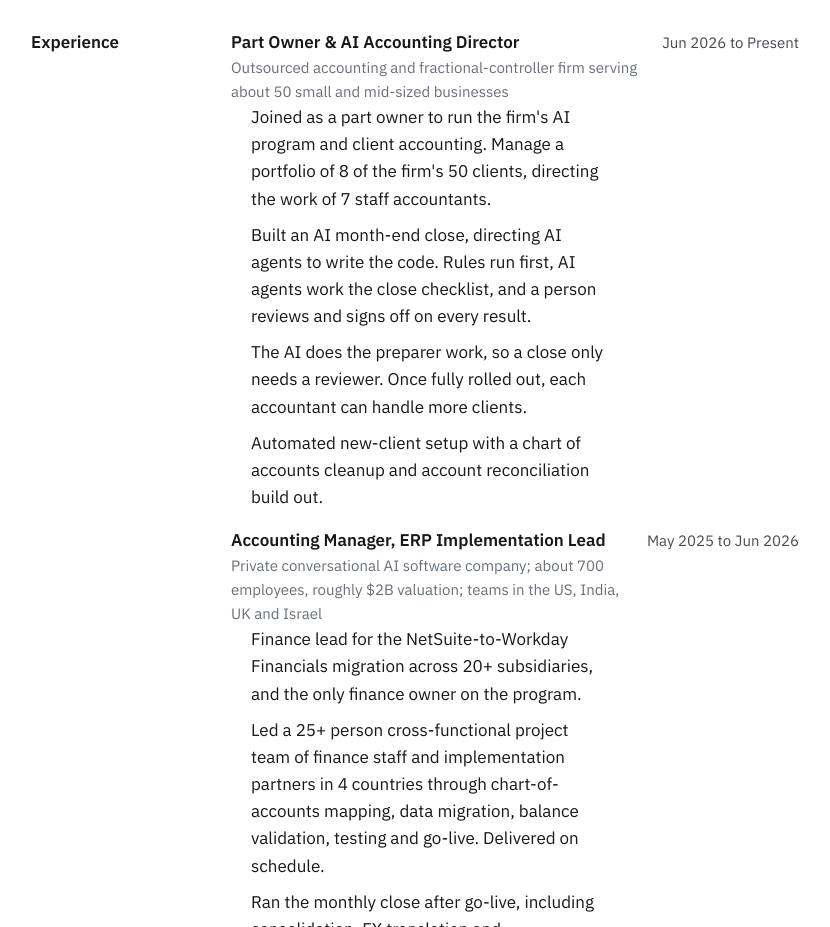
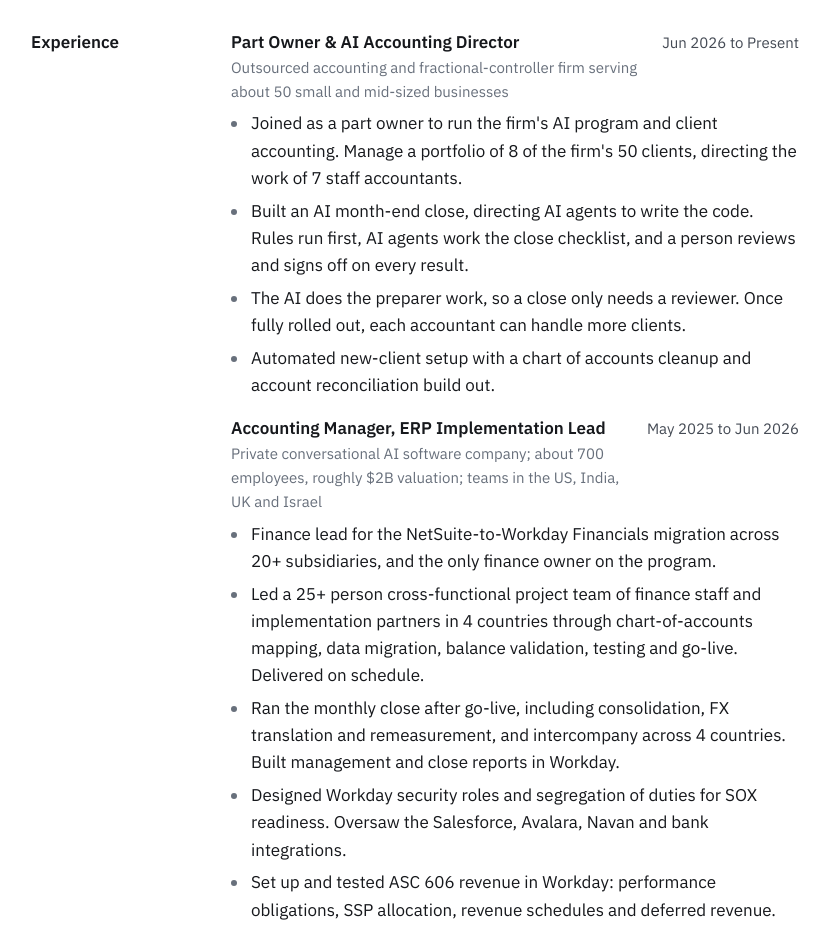
Before and after one commit to alvy1111/alvy1111.github.io, a plain HTML site: page index.html in a window 1280 px wide. Shown: the part 2229-3156 px from the top of the page, without its empty margins (225-1055 px from the left). Drawn offline with Linux system fonts and the light colour scheme.

Commit message:
Bullets under each role

```diff
--- a/assets/home-plain.css
+++ b/assets/home-plain.css
@@ -18,3 +18,5 @@
 }
 
 .contact-lines { list-style: none; padding: 0; display: grid; gap: .3rem; }
+.roles .roles__bullets { grid-column: 1 / -1; list-style: disc; padding-left: 1.1rem; margin: .4rem 0 0; gap: .35rem; }
+.roles .roles__bullets li { display: list-item; }
--- a/index.html
+++ b/index.html
@@ -16,7 +16,7 @@
 <meta property="og:description" content="Tyler Alvino, CPA, MBA. Accounting manager and ERP lead in Las Vegas. I built Close Desk, a tool that does the prep work for a month-end close.">
 <link rel="icon" href="assets/favicon.svg" type="image/svg+xml">
 <link rel="preload" href="assets/ibm-plex-sans.woff2" as="font" type="font/woff2" crossorigin>
-<link rel="stylesheet" href="assets/site.css?v=bdb60d77">
+<link rel="stylesheet" href="assets/site.css?v=be3e5910">
 <script src="assets/theme.js?v=4c1b017d"></script>
 </head>
 <body>
@@ -47,7 +47,7 @@
   </div>
 </header>
 <main id="main">
-<link rel="stylesheet" href="assets/home-plain.css?v=bdb60d77">
+<link rel="stylesheet" href="assets/home-plain.css?v=be3e5910">
 <div class="wrap page">
 
 <header class="intro">
```
Also changed, not shown: 404.html (+1 -1 lines), close-demo.html (+2 -2 lines), sandbox.html (+2 -2 lines).
